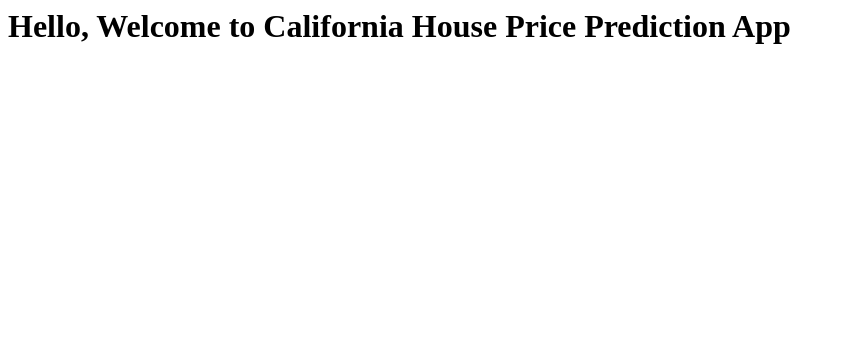
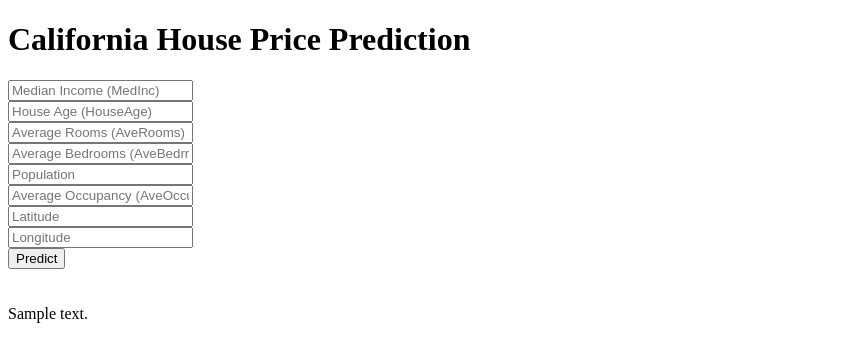
Before and after one commit to Arvindkumar4545/califonia_house_endtoend_proj, a Flask app: template templates/home.html in a window 1280 px wide. Shown: the top 362 px of the page, without its empty margins (0-845 px from the left). Run offline with Flask 3, Linux system fonts and the light colour scheme; the template is opened without the code that fills it: most values are stand-ins (such as "Sample title", 1, 10 or a date in 2020); parts of the project's set-up code (start-up, migrations or seed data) failed here and were passed over.

Commit message:
the web app is ready

```diff
--- a/app.py
+++ b/app.py
@@ -28,5 +28,14 @@ def predict_api():
     return jsonify(output[0])
 
 
+
+@app.route('/predict',methods=['POST'])
+def predict():
+    data = [float(x) for x in request.form.values()]
+    final_input = scaler.transform(np.array(data).reshape(1,-1))
+    output = model.predict(final_input)[0]
+    return render_template("home.html", prediction_text="The House Price Prediction is {}".format(output))
+
+
 if __name__ == "__main__":
     app.run(debug=True)
--- a/templates/home.html
+++ b/templates/home.html
@@ -1,4 +1,62 @@
-<h1>
+<!DOCTYPE html>
+<html>
 
-    Hello, Welcome to California House Price Prediction App
-</h1>
+<head>
+    <meta charset="UTF-8">
+    <title>California House Price Prediction</title>
+
+    <link href="https://fonts.googleapis.com/css?family=Pacifico" rel="stylesheet" type="text/css">
+    <link href="https://fonts.googleapis.com/css?family=Arimo" rel="stylesheet" type="text/css">
+    <link href="https://fonts.googleapis.com/css?family=Hind:300" rel="stylesheet" type="text/css">
+    <link href="https://fonts.googleapis.com/css?family=Open+Sans+Condensed:300" rel="stylesheet" type="text/css">
+</head>
+
+<body>
+
+    <div class="login">
+
+        <h1>California House Price Prediction</h1>
+
+        <!-- Main Input For Receiving Query to our ML -->
+        <form action="{{ url_for('predict') }}" method="post">
+
+            <input type="text" name="MedInc" placeholder="Median Income (MedInc)" required="required">
+            <br>
+
+            <input type="text" name="HouseAge" placeholder="House Age (HouseAge)" required="required">
+            <br>
+
+            <input type="text" name="AveRooms" placeholder="Average Rooms (AveRooms)" required="required">
+            <br>
+
+            <input type="text" name="AveBedrms" placeholder="Average Bedrooms (AveBedrms)" required="required">
+            <br>
+
+            <input type="text" name="Population" placeholder="Population" required="required">
+            <br>
+
+            <input type="text" name="AveOccup" placeholder="Average Occupancy (AveOccup)" required="required">
+            <br>
+
+            <input type="text" name="Latitude" placeholder="Latitude" required="required">
+            <br>
+
+            <input type="text" name="Longitude" placeholder="Longitude" required="required">
+            <br>
+
+            <button type="submit" class="btn btn-primary btn-block btn-large">
+                Predict
+            </button>
+
+        </form>
+
+        <br>
+        <br>
+
+        {{ prediction_text }}
+
+    </div>
+
+</body>
+
+</html>
```
